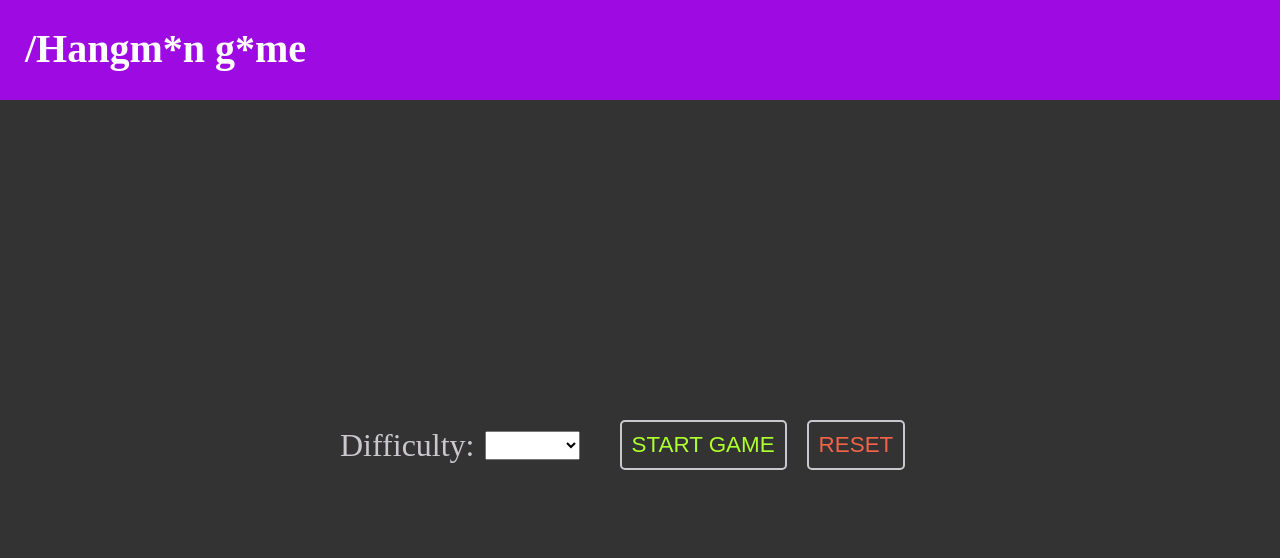
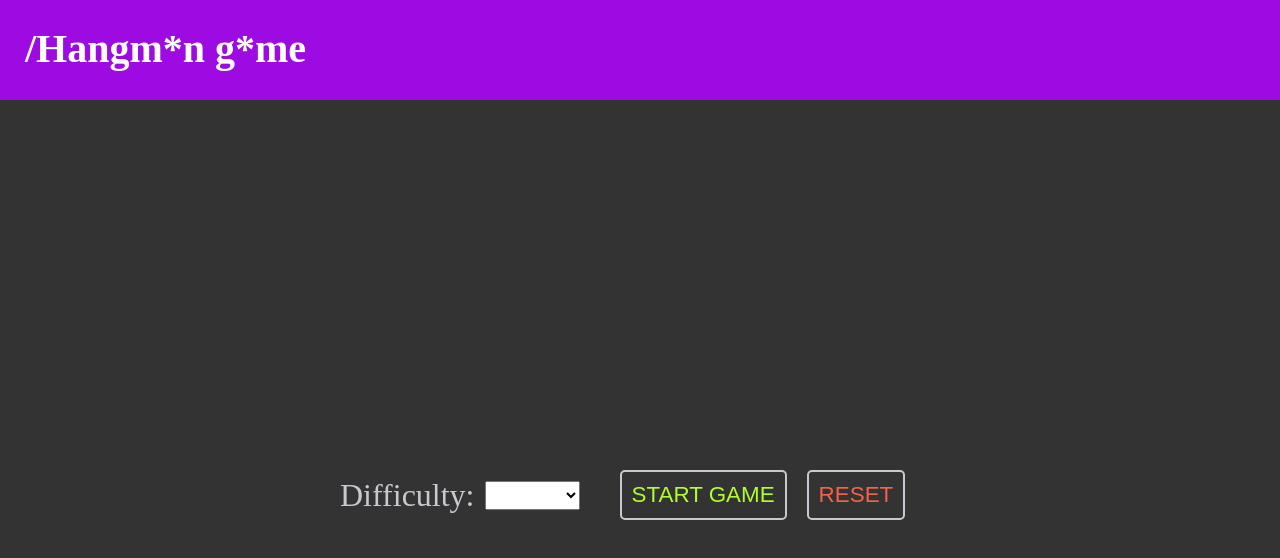
Before and after one commit to Froris/HangmanGame, a website built with webpack: page public/index.html in a window 1280 px wide. Built offline with nearby package versions, Linux system fonts and the light colour scheme.

Commit message:
some style fixes

```diff
--- a/public/styles/style.css
+++ b/public/styles/style.css
@@ -28,7 +28,7 @@ main{
 }
 
 .puzzle{
-    margin: 100px 0;
+    margin: 200px 0 50px;
     display: flex;
     flex-direction: column;
     width: 70%;
```
